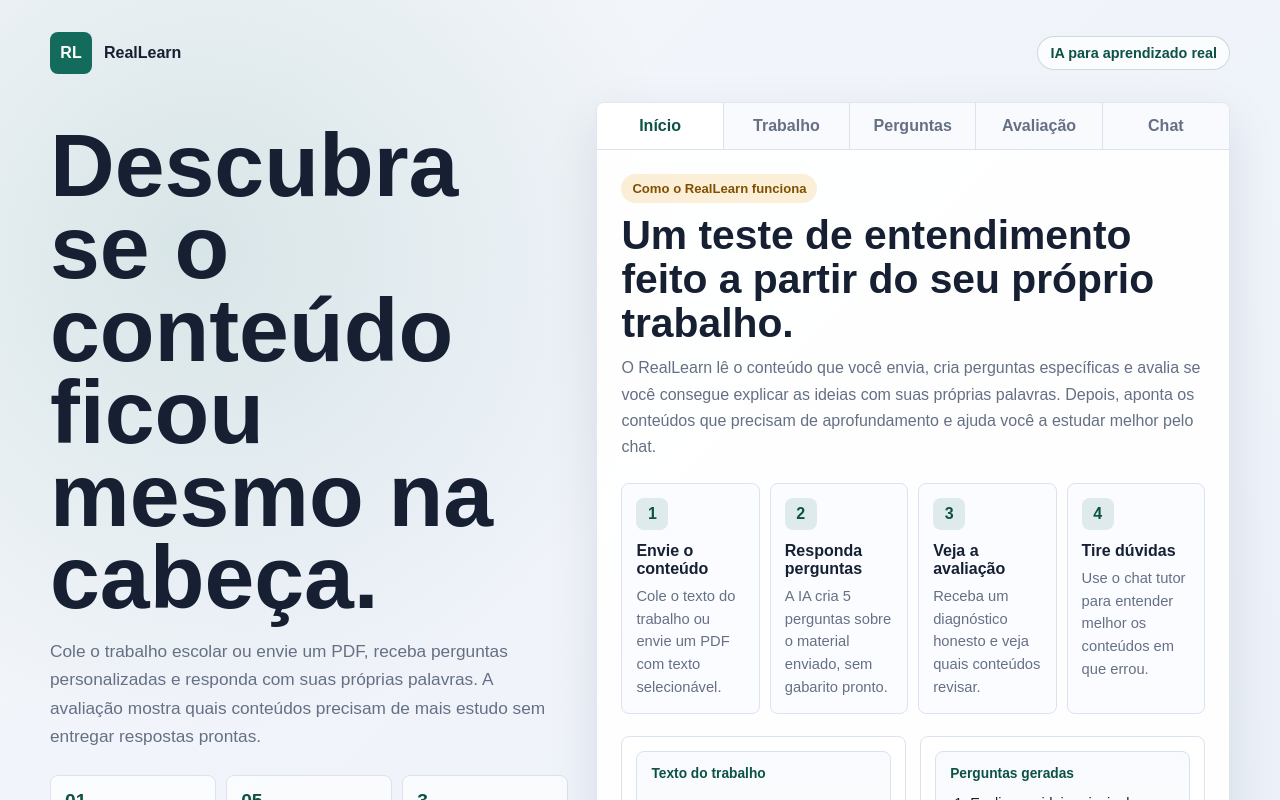
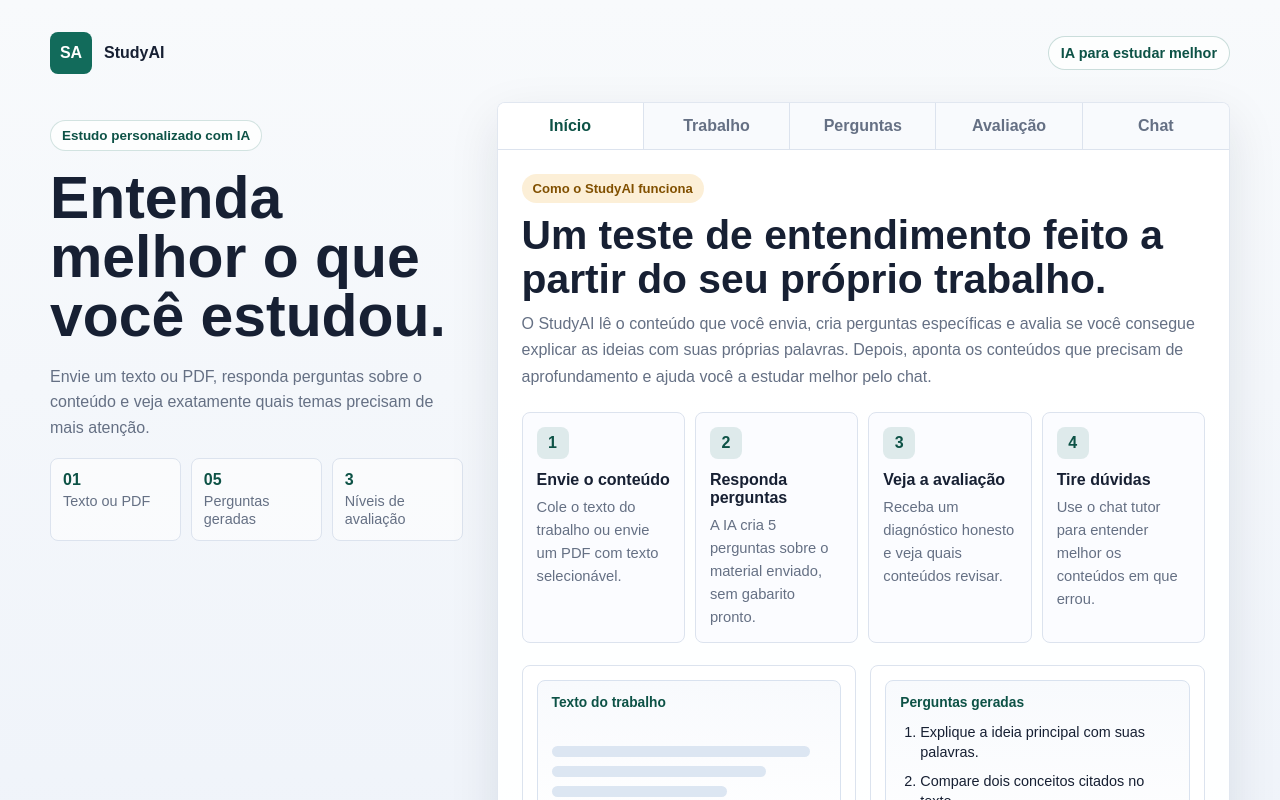
Before and after one commit to lucaleal0100-cmyk/reallearn, a Next.js app: page / in a window 1280 px wide. Shown: the top 800 px of the page. Built offline with nearby package versions, Linux system fonts and the light colour scheme.

Commit message:
Update StudyAI branding and hero

```diff
--- a/app/api/tutor-chat/route.ts
+++ b/app/api/tutor-chat/route.ts
@@ -173,7 +173,7 @@
             text: `Texto do trabalho:
 ${workText.slice(0, 18000)}
 
-Perguntas geradas pelo RealLearn:
+Perguntas geradas pelo StudyAI:
 ${questions.length ? JSON.stringify(questions, null, 2) : "Nenhuma pergunta gerada ainda."}
 
 Respostas do aluno:
--- a/app/globals.css
+++ b/app/globals.css
@@ -25,9 +25,7 @@
 body {
   min-height: 100%;
   margin: 0;
-  background:
-    radial-gradient(circle at 15% 15%, rgba(18, 107, 91, 0.12), transparent 28%),
-    linear-gradient(135deg, var(--bg), var(--bg-strong));
+  background: linear-gradient(180deg, #f8fafc, var(--bg-strong));
   color: var(--text);
   font-family:
     Arial,
@@ -98,50 +96,63 @@
 
 .hero {
   display: grid;
-  grid-template-columns: minmax(0, 0.9fr) minmax(320px, 1.1fr);
-  gap: 28px;
+  grid-template-columns: minmax(280px, 0.72fr) minmax(360px, 1.28fr);
+  gap: 34px;
   align-items: start;
 }
 
 .intro {
-  padding: 22px 0;
+  display: grid;
+  gap: 18px;
+  padding: 18px 0;
+}
+
+.intro-label {
+  width: fit-content;
+  border: 1px solid rgba(18, 107, 91, 0.18);
+  border-radius: 999px;
+  padding: 7px 11px;
+  background: rgba(255, 255, 255, 0.72);
+  color: var(--primary-dark);
+  font-size: 0.84rem;
+  font-weight: 800;
 }
 
 .intro h1 {
-  max-width: 620px;
-  margin: 0 0 18px;
-  font-size: clamp(2.45rem, 7vw, 5.6rem);
-  line-height: 0.92;
+  max-width: 520px;
+  margin: 0;
+  font-size: clamp(2.2rem, 4.6vw, 4.15rem);
+  line-height: 1;
   letter-spacing: 0;
 }
 
 .intro p {
-  max-width: 560px;
-  margin: 0 0 24px;
+  max-width: 480px;
+  margin: 0;
   color: var(--muted);
-  font-size: 1.08rem;
-  line-height: 1.65;
+  font-size: 1rem;
+  line-height: 1.6;
 }
 
 .signal-grid {
   display: grid;
   grid-template-columns: repeat(3, minmax(0, 1fr));
   gap: 10px;
-  max-width: 560px;
+  max-width: 500px;
 }
 
 .signal {
   border: 1px solid var(--line);
   border-radius: 8px;
-  padding: 14px;
-  background: rgba(255, 255, 255, 0.72);
+  padding: 12px;
+  background: rgba(255, 255, 255, 0.58);
 }
 
 .signal strong {
   display: block;
-  margin-bottom: 4px;
+  margin-bottom: 3px;
   color: var(--primary-dark);
-  font-size: 1.2rem;
+  font-size: 1rem;
 }
 
 .signal span {
--- a/app/layout.tsx
+++ b/app/layout.tsx
@@ -2,8 +2,8 @@
 import "./globals.css";
 
 export const metadata: Metadata = {
-  title: "RealLearn",
-  description: "Ferramenta escolar com IA para verificar aprendizado real."
+  title: "StudyAI",
+  description: "Ferramenta escolar com IA para estudar melhor a partir do próprio conteúdo."
 };
 
 export default function RootLayout({
--- a/app/page.tsx
+++ b/app/page.tsx
@@ -265,19 +265,19 @@
     <main className="page">
       <header className="topbar">
         <div className="brand">
-          <div className="brand-mark">RL</div>
-          <span>RealLearn</span>
+          <div className="brand-mark">SA</div>
+          <span>StudyAI</span>
         </div>
-        <div className="badge">IA para aprendizado real</div>
+        <div className="badge">IA para estudar melhor</div>
       </header>
 
       <section className="hero">
         <div className="intro">
-          <h1>Descubra se o conteúdo ficou mesmo na cabeça.</h1>
+          <span className="intro-label">Estudo personalizado com IA</span>
+          <h1>Entenda melhor o que você estudou.</h1>
           <p>
-            Cole o trabalho escolar ou envie um PDF, receba perguntas personalizadas e responda com suas
-            próprias palavras. A avaliação mostra quais conteúdos precisam de mais estudo sem entregar
-            respostas prontas.
+            Envie um texto ou PDF, responda perguntas sobre o conteúdo e veja exatamente quais
+            temas precisam de mais atenção.
           </p>
 
           <div className="signal-grid" aria-label="Resumo do processo">
@@ -327,10 +327,10 @@
             {step === "home" && (
               <section className="home-panel">
                 <div className="home-copy">
-                  <span className="eyebrow">Como o RealLearn funciona</span>
+                  <span className="eyebrow">Como o StudyAI funciona</span>
                   <h2>Um teste de entendimento feito a partir do seu próprio trabalho.</h2>
                   <p>
-                    O RealLearn lê o conteúdo que você envia, cria perguntas específicas e avalia se
+                    O StudyAI lê o conteúdo que você envia, cria perguntas específicas e avalia se
                     você consegue explicar as ideias com suas próprias palavras. Depois, aponta os
                     conteúdos que precisam de aprofundamento e ajuda você a estudar melhor pelo chat.
                   </p>
@@ -359,7 +359,7 @@
                   </div>
                 </div>
 
-                <div className="example-showcase" aria-label="Exemplos do RealLearn">
+                <div className="example-showcase" aria-label="Exemplos do StudyAI">
                   <article className="example-card">
                     <div className="mock-window">
                       <div className="mock-title">Texto do trabalho</div>
@@ -411,7 +411,7 @@
                 </div>
 
                 <div className="home-note">
-                  <strong>Importante:</strong> o RealLearn não faz o trabalho pelo aluno. Ele ajuda a
+                  <strong>Importante:</strong> o StudyAI não faz o trabalho pelo aluno. Ele ajuda a
                   descobrir se o conteúdo foi realmente aprendido.
                 </div>
 
@@ -604,14 +604,14 @@
                       ) : (
                         chatMessages.map((message, index) => (
                           <div className={`chat-message ${message.role}`} key={`${message.role}-${index}`}>
-                            <strong>{message.role === "user" ? "Você" : "Tutor RealLearn"}</strong>
+                            <strong>{message.role === "user" ? "Você" : "Tutor StudyAI"}</strong>
                             <p>{message.content}</p>
                           </div>
                         ))
                       )}
                       {isChatLoading && (
                         <div className="chat-message assistant">
-                          <strong>Tutor RealLearn</strong>
+                          <strong>Tutor StudyAI</strong>
                           <p>Preparando uma explicação...</p>
                         </div>
                       )}
--- a/package.json
+++ b/package.json
@@ -1,5 +1,5 @@
 {
-  "name": "reallearn",
+  "name": "studyai",
   "version": "1.0.0",
   "private": true,
   "scripts": {
```
Also changed, not shown: 2 other files (tests, documents, lock files or other folders).
